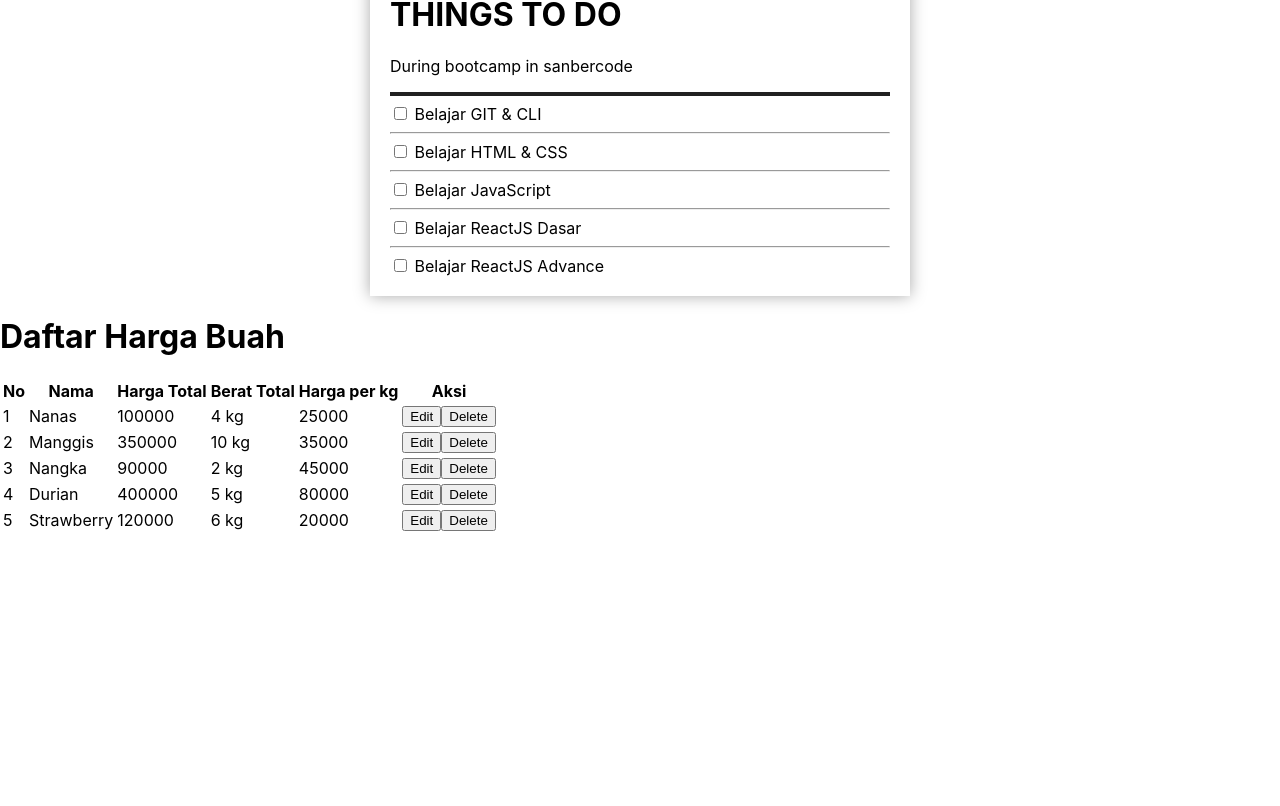
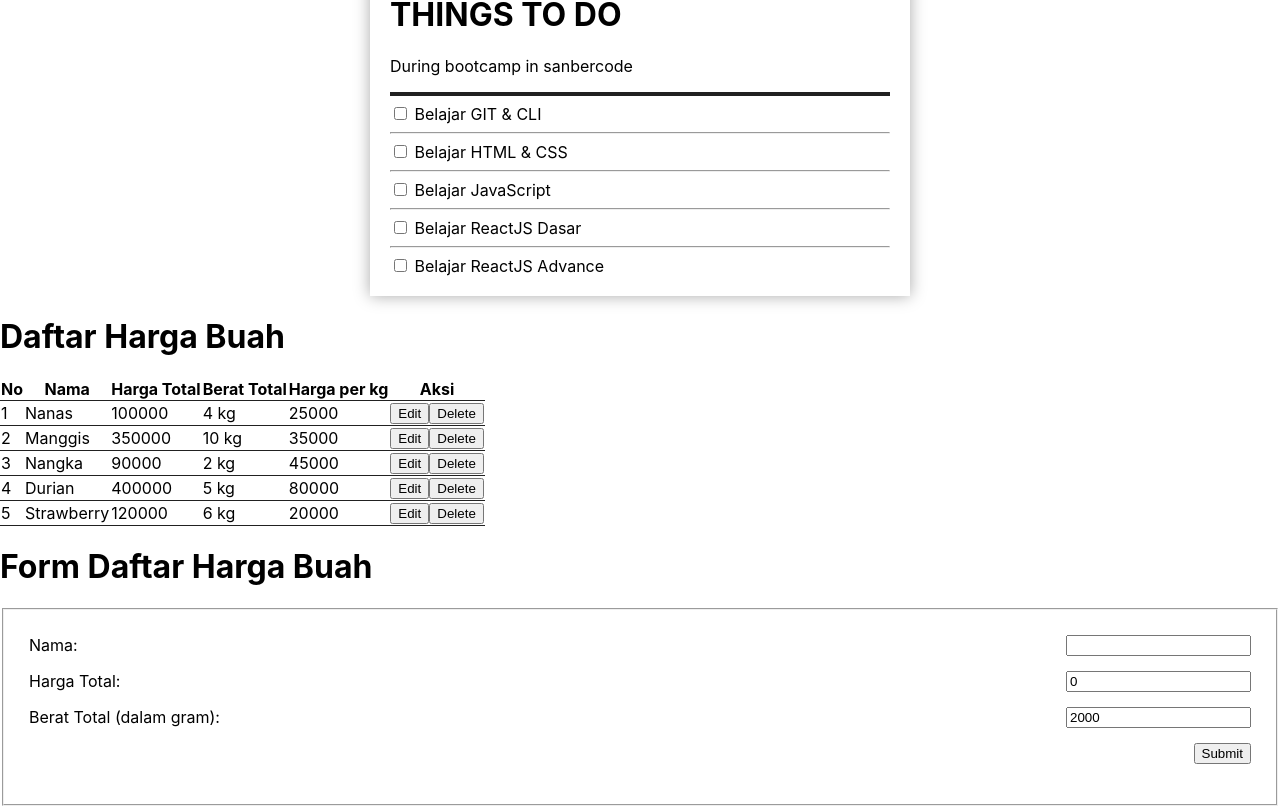
Before and after one commit to IlhamPrabaswara/react-sb, a React (Create React App) app: page / in a window 1280 px wide. Shown: the part 242-1048 px from the top of the page. Before the commit the page ends 800 px from the top, so only its background shows below. Built offline with nearby package versions, Linux system fonts and the light colour scheme.

Commit message:
Updating CRUD

```diff
--- a/src/App.css
+++ b/src/App.css
@@ -19,3 +19,22 @@ hr:first-of-type {
 .time {
   text-align: center;
 }
+
+.fruitTable {
+  border-collapse: collapse;
+}
+tr {
+  border-bottom: 1px solid #212121;
+}
+
+.formField {
+  display: flex;
+  margin-bottom: 15px;
+  justify-content: space-between;
+}
+
+fieldset {
+  display: flex;
+  flex-direction: column;
+  padding: 25px;
+}
--- a/src/components/crud.js
+++ b/src/components/crud.js
@@ -1,4 +1,4 @@
-import React from "react"
+import React, { useState } from "react"
 
 var daftarBuah = [
     { nama: "Nanas", hargaTotal: 100000, beratTotal: 4000 },
@@ -9,10 +9,27 @@ var daftarBuah = [
 ]
 
 export default function CRUD() {
+    const [listBuah, setListBuah] = useState(daftarBuah);
+    const [inputNamaBuah, setInputNamaBuah] = useState("");
+    const [inputHargaBuah, setInputHargaBuah] = useState(0);
+    const [inputBeratBuah, setInputBeratBuah] = useState(2000);
+    const handleNama = (e) => {
+        setInputNamaBuah(e.target.value)
+    }
+    const handleHarga = (e) => {
+        setInputHargaBuah(e.target.value)
+    }
+    const handleBerat = (e) => {
+        setInputBeratBuah(e.target.value)
+    }
+    const handleSubmit = (e) => {
+        e.preventDefault();
+        setListBuah([...listBuah, { nama: inputNamaBuah, hargaTotal: inputHargaBuah, beratTotal: inputBeratBuah }])
+    }
     return (
         <>
             <h1>Daftar Harga Buah</h1>
-            <table>
+            <table className="fruitTable">
                 <thead>
                     <tr>
                         <th>No</th>
@@ -25,7 +42,7 @@ export default function CRUD() {
                 </thead>
                 <tbody>
                     {
-                        daftarBuah.map((item, index) => {
+                        listBuah.map((item, index) => {
                             return (
                                 <tr key={index}>
                                     <td>{index + 1}</td>
@@ -43,6 +60,27 @@ export default function CRUD() {
                     }
                 </tbody>
             </table>
+            <h1>Form Daftar Harga Buah</h1>
+            <fieldset>
+                <form onSubmit={handleSubmit}>
+                    <div className="formField">
+                        <label for="nama">Nama:</label>
+                        <input required type="text" name="nama" value={inputNamaBuah} onChange={handleNama} />
+                    </div>
+                    <div className="formField">
+                        <label for="hargaTotal">Harga Total:</label>
+                        <input required type="number" name="hargaTotal" value={inputHargaBuah} onChange={handleHarga} />
+                    </div>
+                    <div className="formField">
+                        <label for="beratTotal">Berat Total (dalam gram):</label>
+                        <input required min="2000" type="number" name="beratTotal" value={inputBeratBuah} onChange={handleBerat} />
+                    </div>
+                    <div className="formField">
+                        <label></label>
+                        <button>Submit</button>
+                    </div>
+                </form>
+            </fieldset>
         </>
     )
 }
```
